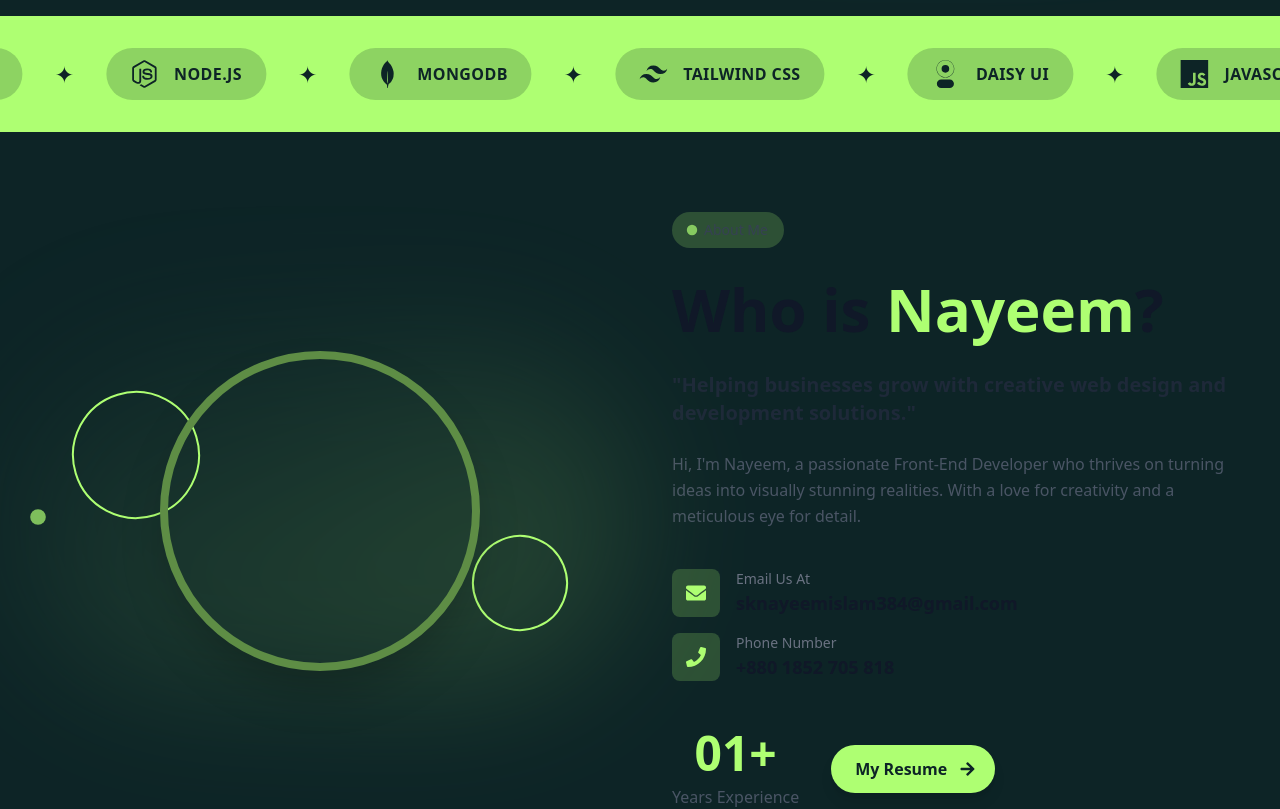
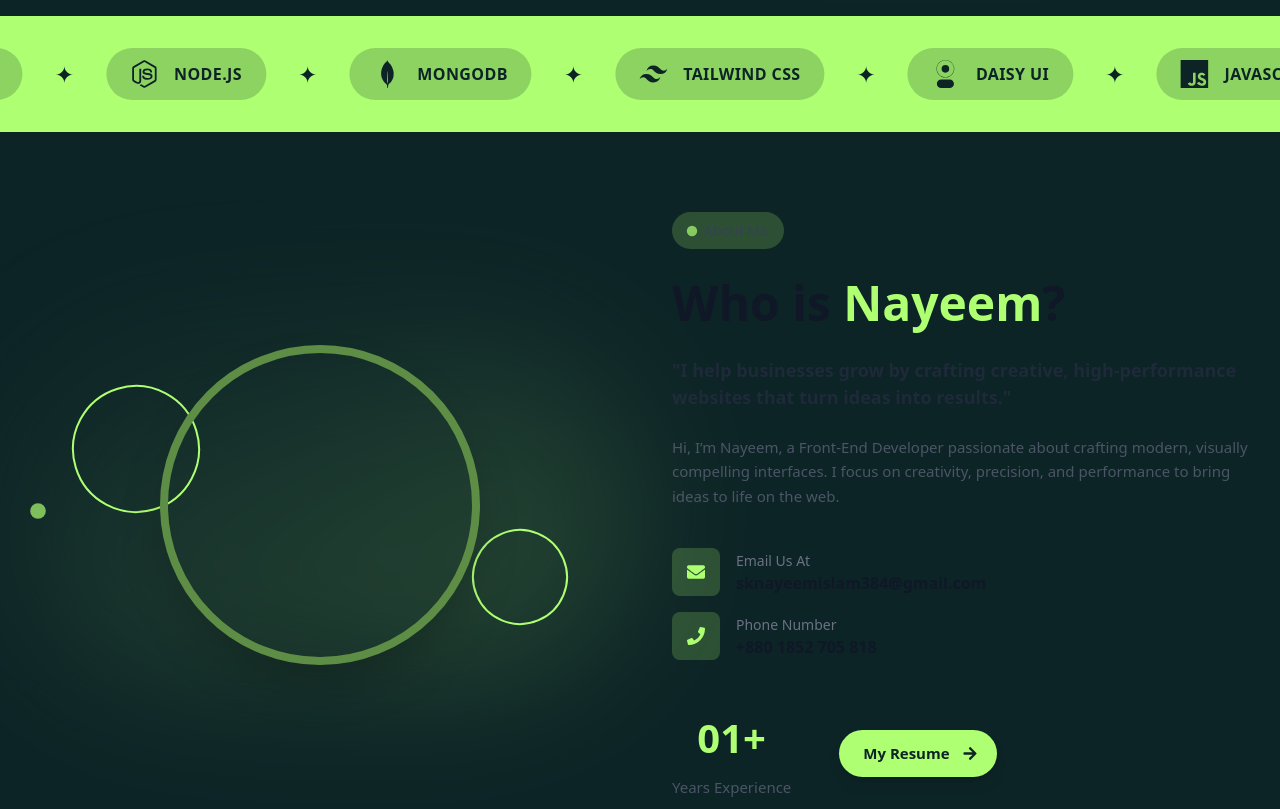
Before and after one commit to Nayeem0011/portfolio, a Next.js app: page / in a window 1280 px wide. Shown: the part 760-1569 px from the top of the page. Built offline with nearby package versions, Linux system fonts and the light colour scheme.

Commit message:
first commit

```diff
--- a/app/component/Pagetwo.js
+++ b/app/component/Pagetwo.js
@@ -10,7 +10,7 @@ const Pagetwo = () => {
   const isInView = useInView(ref, { once: true, margin: "-100px" })
 
   return (
-    <section ref={ref} className="w-full max-w-7xl mx-auto py-20">
+    <section ref={ref} className="w-full max-w-7xl mx-auto py-20 sm:pb-0">
       <div className="grid grid-cols-1 lg:grid-cols-2 gap-16 items-center">
         {/* Left Side - Image */}
         <motion.div
@@ -34,17 +34,17 @@ const Pagetwo = () => {
 
           {/* Decorative circles */}
           <motion.div
-            className="absolute top-10 left-10 w-32 h-32 border-2 border-secondary rounded-full"
+            className="absolute top-0 sm:top-10 left-0 sm:left-10 w-20 h-20 sm:w-24 sm:h-24 md:w-28 md:h-28 lg:w-32 lg:h-32 border-2 border-secondary rounded-full"
             animate={{ rotate: 360 }}
             transition={{ duration: 20, repeat: Infinity, ease: "linear" }}
           />
           <motion.div
-            className="absolute bottom-10 right-10 w-24 h-24 border-2 border-secondary rounded-full"
+            className="absolute bottom-0 sm:bottom-10 right-0 sm:right-10 w-14 h-14 sm:w-18 sm:h-18 md:w-20 md:h-20 lg:w-24 lg:h-24 border-2 border-secondary rounded-full"
             animate={{ rotate: -360 }}
             transition={{ duration: 15, repeat: Infinity, ease: "linear" }}
           />
           <motion.div
-            className="absolute top-1/2 left-0 w-3 h-3 bg-secondary rounded-full"
+            className="absolute top-1/2 left-0 w-2 h-2 md:w-3 md:h-3 bg-secondary rounded-full"
             animate={{
               scale: [1, 1.5, 1],
               opacity: [1, 0.5, 1],
@@ -63,7 +63,7 @@ const Pagetwo = () => {
             transition={{ duration: 0.3 }}
           >
             <motion.div
-              className="w-80 h-80 rounded-full border-8 border-primary overflow-hidden shadow-2xl"
+              className="w-50 h-50 sm:w-60 sm:h-60 md:w-70 md:h-70 lg:w-80 lg:h-80 rounded-full border-8 border-primary overflow-hidden shadow-2xl"
               animate={{
                 borderColor: ["#0D2426", "#AEFF72", "#0D2426"],
               }}
@@ -84,19 +84,19 @@ const Pagetwo = () => {
 
         {/* Right Side - Content */}
         <motion.div
-          className="space-y-6"
+          className="space-y-3 sm:space-y-4 md:space-y-5 lg:space-y-6"
           initial={{ opacity: 0, x: 100 }}
           animate={isInView ? { opacity: 1, x: 0 } : { opacity: 0, x: 100 }}
           transition={{ duration: 0.8, delay: 0.2 }}
         >
           <motion.div
-            className="inline-flex items-center gap-2 bg-secondary/20 px-4 py-2 rounded-full"
+            className="inline-flex items-center gap-1 md:gap-2 bg-secondary/20 py-1.5 px-2.5 md:py-2 md:px-4 rounded-full"
             initial={{ opacity: 0, y: 20 }}
             animate={isInView ? { opacity: 1, y: 0 } : { opacity: 0, y: 20 }}
             transition={{ duration: 0.6, delay: 0.3 }}
           >
             <motion.span
-              className="w-2 h-2 bg-secondary rounded-full"
+              className="w-1 h-1 md:w-2 md:h-2 bg-secondary rounded-full"
               animate={{
                 scale: [1, 1.5, 1],
                 opacity: [1, 0.5, 1],
@@ -107,11 +107,11 @@ const Pagetwo = () => {
                 ease: "easeInOut",
               }}
             />
-            <span className="text-sm font-medium text-gray-700 dark:text-gray-300">About Me</span>
+            <span className="text-[11px] sm:text-[12px] md:text-[13px] lg:text-[14px] font-medium text-gray-700 dark:text-gray-300">About Me</span>
           </motion.div>
 
           <motion.h2
-            className="text-4xl md:text-5xl lg:text-6xl font-bold text-gray-900 dark:text-white leading-tight"
+            className="text-[26px] sm:text-[30px] md:text-[36px] lg:text-[40px] xl:text-[48px] 2xl:text-[61px] font-bold text-gray-900 dark:text-white leading-tight"
             initial={{ opacity: 0, y: 20 }}
             animate={isInView ? { opacity: 1, y: 0 } : { opacity: 0, y: 20 }}
             transition={{ duration: 0.6, delay: 0.4 }}
@@ -120,62 +120,62 @@ const Pagetwo = () => {
           </motion.h2>
 
           <motion.p
-            className="text-xl font-semibold text-gray-800 dark:text-gray-200"
+            className="text-[14px] sm:text-[15px] md:text-[16px] lg:text-[17px] xl:text-[18px] 2xl:text-[20px] font-semibold text-gray-800 dark:text-gray-200"
             initial={{ opacity: 0, y: 20 }}
             animate={isInView ? { opacity: 1, y: 0 } : { opacity: 0, y: 20 }}
             transition={{ duration: 0.6, delay: 0.5 }}
           >
-            &quot;Helping businesses grow with creative web design and development solutions.&quot;
+            &quot;I help businesses grow by crafting creative, high-performance websites that turn ideas into results.&quot;
           </motion.p>
 
           <motion.p
-            className="text-gray-600 dark:text-gray-400 leading-relaxed"
+            className="text-gray-600 text-[12px] sm:text-[12px] md:text-[13px] lg:text-[14px] xl:text-[15px] 2xl:text-[16px] dark:text-gray-400 leading-relaxed"
             initial={{ opacity: 0, y: 20 }}
             animate={isInView ? { opacity: 1, y: 0 } : { opacity: 0, y: 20 }}
             transition={{ duration: 0.6, delay: 0.6 }}
           >
-            Hi, I&apos;m Nayeem, a passionate Front-End Developer who thrives on turning ideas into visually stunning realities. With a love for creativity and a meticulous eye for detail.
+            Hi, I’m Nayeem, a Front-End Developer passionate about crafting modern, visually compelling interfaces. I focus on creativity, precision, and performance to bring ideas to life on the web.
           </motion.p>
 
           <motion.div
-            className="space-y-4 pt-4"
+            className="space-y-2 sm:space-y-3 md:space-y-4 pt-3 md:pt-4"
             initial={{ opacity: 0 }}
             animate={isInView ? { opacity: 1 } : { opacity: 0 }}
             transition={{ duration: 0.6, delay: 0.7 }}
           >
             <motion.div
-              className="flex items-center gap-4"
+              className="flex items-center gap-2 sm:gap-3 md:gap-4"
               whileHover={{ x: 10 }}
               transition={{ duration: 0.3 }}
             >
               <motion.div
-                className="w-12 h-12 bg-secondary/20 rounded-lg flex items-center justify-center"
+                className="w-9 h-9 sm:w-10 sm:h-10 md:w-11 md:h-11 lg:w-12 lg:h-12 bg-secondary/20 rounded-lg flex items-center justify-center"
                 whileHover={{ scale: 1.1, rotate: 5 }}
               >
-                <FaEnvelope className="text-secondary text-xl" />
+                <FaEnvelope className="text-secondary text-[14px] sm:text-[15px] md:text-[16px] lg:text-[17px] xl:text-[18px] 2xl:text-[20px]" />
               </motion.div>
               <div>
-                <p className="text-sm text-gray-500 dark:text-gray-400">Email Us At</p>
-                <a href="mailto:anik955720@gmail.com" className="text-lg font-semibold text-gray-900 dark:text-white hover:text-secondary transition-colors">
+                <p className="text-[10px] sm:text-[12px] md:text-[14px] text-gray-500 dark:text-gray-400 -mb-2 sm:-mb-1.5 md:mb-0">Email Us At</p>
+                <a href="mailto:sknayeemislam384@gmail.com" className="text-[12px] sm:text-[13px] md:text-[14px] lg:text-[15px] xl:text-[16px] 2xl:text-[18px] font-semibold text-gray-900 dark:text-white hover:text-secondary transition-colors">
                   sknayeemislam384@gmail.com
                 </a>
               </div>
             </motion.div>
 
             <motion.div
-              className="flex items-center gap-4"
+              className="flex items-center gap-2 sm:gap-3 md:gap-4"
               whileHover={{ x: 10 }}
               transition={{ duration: 0.3 }}
             >
               <motion.div
-                className="w-12 h-12 bg-secondary/20 rounded-lg flex items-center justify-center"
+                className="w-9 h-9 sm:w-10 sm:h-10 md:w-11 md:h-11 lg:w-12 lg:h-12 bg-secondary/20 rounded-lg flex items-center justify-center"
                 whileHover={{ scale: 1.1, rotate: 5 }}
               >
-                <FaPhone className="text-secondary text-xl" />
+                <FaPhone className="text-secondary text-[14px] sm:text-[15px] md:text-[16px] lg:text-[17px] xl:text-[18px] 2xl:text-[20px]" />
               </motion.div>
               <div>
-                <p className="text-sm text-gray-500 dark:text-gray-400">Phone Number</p>
-                <a href="tel:+8801799649027" className="text-lg font-semibold text-gray-900 dark:text-white hover:text-secondary transition-colors">
+                <p className="text-[10px] sm:text-[12px] md:text-[14px] text-gray-500 dark:text-gray-400 -mb-1.5 sm:-mb-1 md:mb-0">Phone Number</p>
+                <a href="tel:+8801852705818" className="text-[12px] sm:text-[13px] md:text-[14px] lg:text-[15px] xl:text-[16px] 2xl:text-[18px] font-semibold text-gray-900 dark:text-white hover:text-secondary transition-colors">
                   +880 1852 705 818
                 </a>
               </div>
@@ -183,7 +183,7 @@ const Pagetwo = () => {
           </motion.div>
 
           <motion.div
-            className="flex items-center gap-8 pt-6"
+            className="flex items-center gap-6 sm:gap-8 md:gap-10 lg:gap-12 pt-5 md:pt-6"
             initial={{ opacity: 0, y: 20 }}
             animate={isInView ? { opacity: 1, y: 0 } : { opacity: 0, y: 20 }}
             transition={{ duration: 0.6, delay: 0.8 }}
@@ -193,18 +193,18 @@ const Pagetwo = () => {
               whileHover={{ scale: 1.1 }}
             >
               <motion.p
-                className="text-5xl font-bold text-secondary"
+                className="text-[20px] sm:text-[24px] md:text-[32px] lg:text-[36px] xl:text-[40px] 2xl:text-[48px] font-bold text-secondary"
                 initial={{ scale: 0 }}
                 animate={isInView ? { scale: 1 } : { scale: 0 }}
                 transition={{ duration: 0.5, delay: 0.9, type: "spring" }}
               >
                 01+
               </motion.p>
-              <p className="text-gray-600 dark:text-gray-400 font-medium mt-2">Years Experience</p>
+              <p className="text-gray-600 text-[12px] sm:text-[12px] md:text-[13px] lg:text-[14px] xl:text-[15px] 2xl:text-[16px] dark:text-gray-400 font-medium md:mt-2">Years Experience</p>
             </motion.div>
 
             <motion.a
-              className="flex cursor-pointer items-center gap-2 bg-secondary text-primary font-semibold px-6 py-3 rounded-full shadow-lg"
+              className="text-[12px] sm:text-[12px] md:text-[13px] lg:text-[14px] xl:text-[15px] 2xl:text-[16px] flex cursor-pointer items-center gap-1 md:gap-2 bg-secondary text-primary font-semibold sm:py-2.5 py-2 px-4 sm:px-5 md:py-3 md:px-6 rounded-full shadow-lg"
               href="https://drive.google.com/file/d/14caD1rlRM_QEF0NfG7xy_kat3-C9Eczm/view?usp=sharing"
               target="_blank"
               rel="noopener noreferrer"
```
